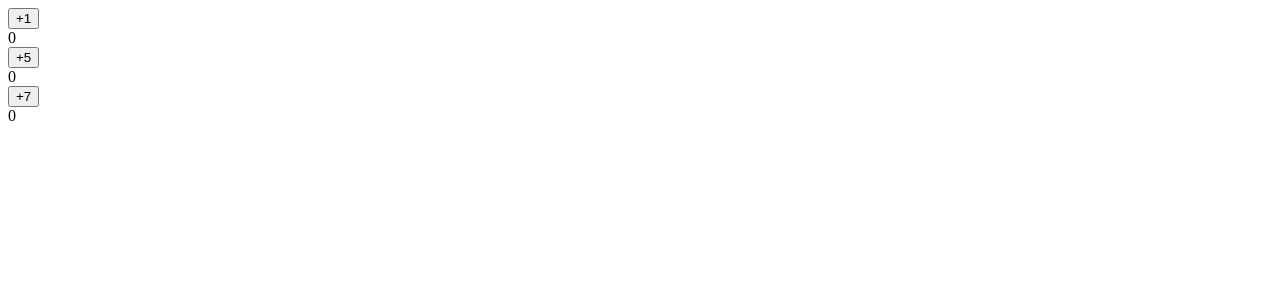
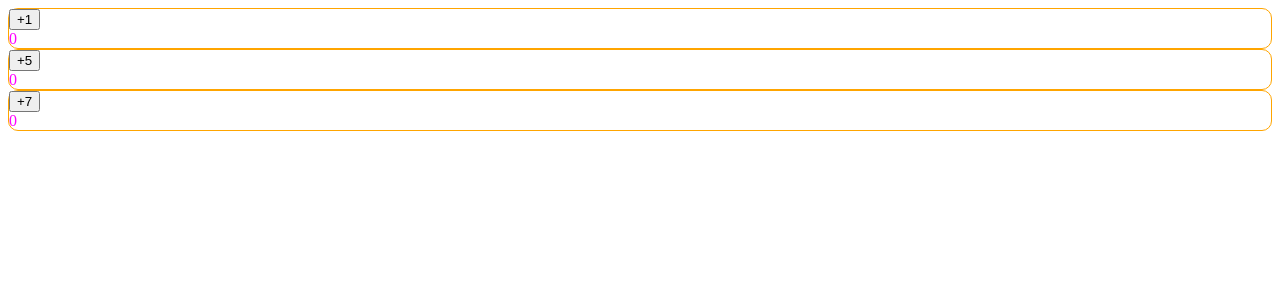
Before and after one commit to valensixx/react_core_conceps, a React (Create React App) app in the folder my-app/: page / in a window 1280 px wide. Shown: the top 300 px of the page. Built offline with nearby package versions, Linux system fonts and the light colour scheme.

Commit message:
some styles

```diff
--- a/my-app/src/components/CountButton.js
+++ b/my-app/src/components/CountButton.js
@@ -10,7 +10,9 @@ const CountButton = (props) => {  //react props gives us a way to change and spe
     };
 
     const divStyle = { //we can use props to style like in css
-
+        color: "magenta", //here is opject (color:) and value ("magenta")
+        border: "1px solid orange",
+        borderRadius: "10px",
     }
 
     return (
```
